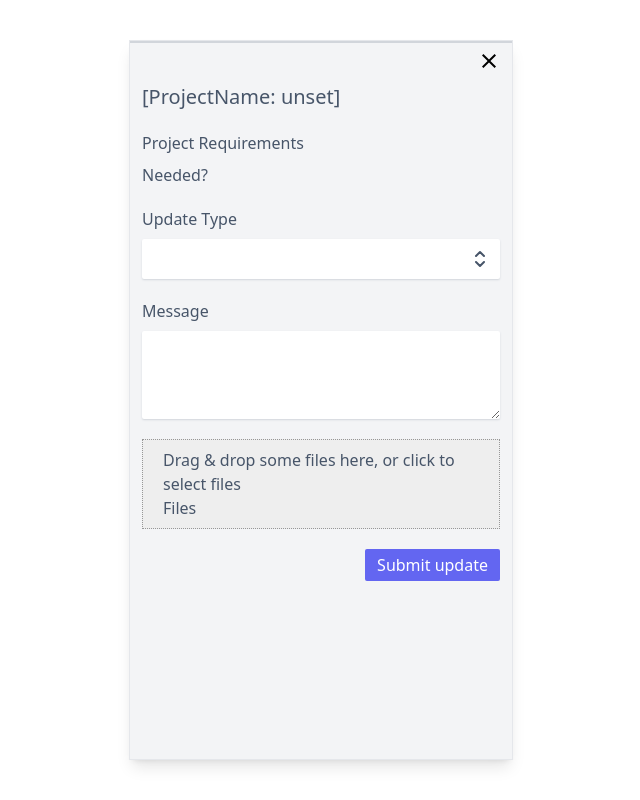
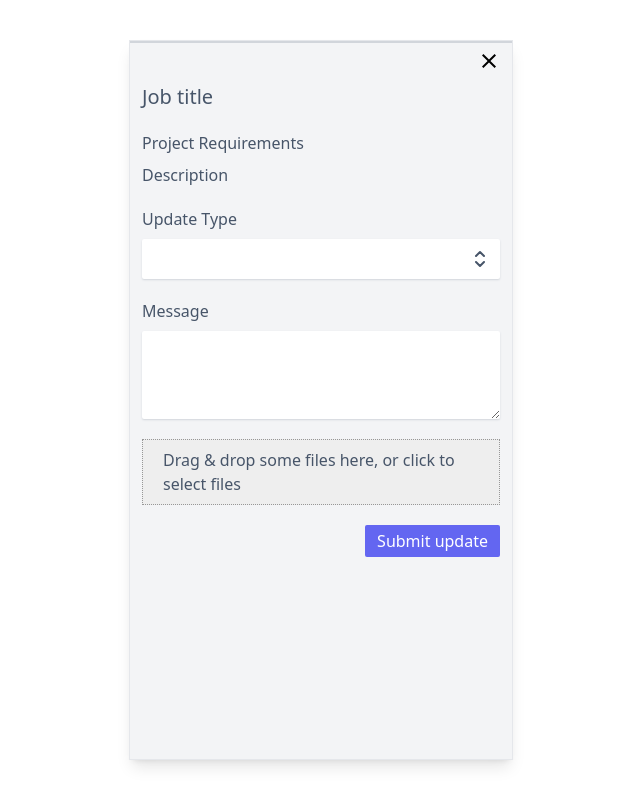
Before and after one commit to oespn/ArtPay, a Next.js app: page /update-job/1 in a window 1280 px wide. Shown: the whole page, without its empty margins (319-959 px from the left). Built offline with nearby package versions, Linux system fonts and the light colour scheme.

Commit message:
Fix update job with data

```diff
--- a/components/Dashboard/DashboardArtist.tsx
+++ b/components/Dashboard/DashboardArtist.tsx
@@ -35,6 +35,8 @@ const DashboardArtist = () => {
     })();
 
   }, [setJobs])
+
+  sessionState.job = jobs.find(e=>true);
 
 
   return (
--- a/components/artist/UpdateJob/DropAsset.tsx
+++ b/components/artist/UpdateJob/DropAsset.tsx
@@ -33,7 +33,7 @@ const img = {
 };
 
 
-//TODO: Implement preview of image once uploaded
+//DONE: Implement preview of image once uploaded
 //TODO: Complete API approach to IPFS upload
 
 const DropAsset = () => {
@@ -85,12 +85,10 @@ const DropAsset = () => {
             files.length === 0 && <p>Drag &amp; drop some files here, or click to select files</p>
           }
         </div>
-
-          <h4>Files</h4>
-          <ul>{fileList}</ul>
-          <div >
-            {thumbs}
-          </div>
+        <div >
+          {thumbs}
+        </div>
+        <ul className="text-sm">{fileList}</ul>
 
       </section>
     )
--- a/components/artist/UpdateJob/UpdateJob.tsx
+++ b/components/artist/UpdateJob/UpdateJob.tsx
@@ -7,15 +7,17 @@ import { useAppContext } from '../../../context/state'
 //TODO: Set Modal View (no Header) with X in top right to close view.
 
 
-const UpdateJob = (option) => {
+const UpdateJob = ( option ) => {
 
   const sessionState = useAppContext();
 
   let user_name = sessionState.user_name;
   let job_title = sessionState.job_title;
 
-  console.log('UserState.user_name:'+user_name);
-  console.log('UserState.job_title:'+job_title);
+  var job = sessionState.job;
+
+  //console.log('UserState.user_name:'+job.user_name);
+  console.log('UserState.job_title:'+job.title);
   console.log('Option: '+option.option);
 
   const {
@@ -34,22 +36,22 @@ const UpdateJob = (option) => {
 
   const onSubmit = (data) => {
     console.log(data);
-    sessionState.job_title = data.updateMessage;
+    //sessionState.job_title = data.updateMessage;
 //TODO:DB:POST to JOB_CHECKIN table
   }
 
-  console.log(watch("updateMessage"));
+  //console.log(watch("updateMessage"));
 
 
   return (
     <section className="px-3 mt-3 text-darky">
     <div>
     <form onSubmit={handleSubmit(onSubmit)}>
-      <h3 className="text-xl font-medium mb-5">[ProjectName: {sessionState.job_title}]</h3>
+      <h3 className="text-xl font-medium mb-5">{job.title}</h3>
 
       <label className="flex flex-col mb-5">
         <span className="font-medium mb-2">Project Requirements</span>
-        <p>Needed?</p>
+        <p>{job.description}</p>
       </label>
 
       <label className="flex flex-col mb-5">
```
